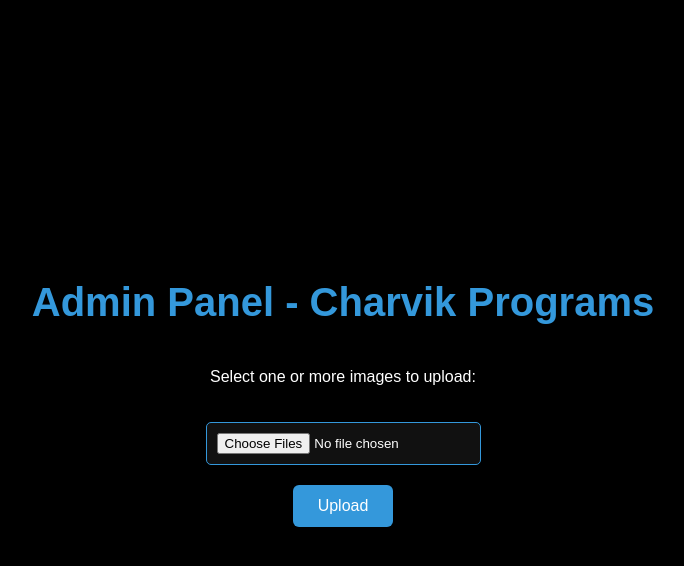
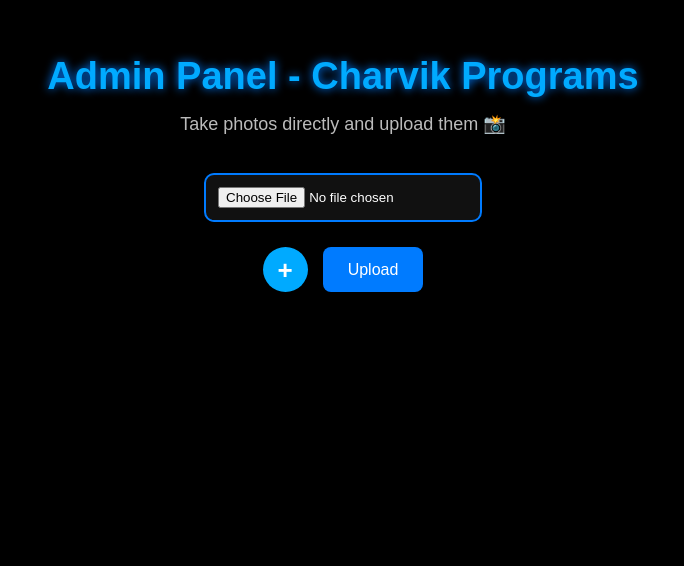
Before and after one commit to g8selfiepoint/admin-img, a website: page admin.html in a window 1280 px wide. Shown: the whole page, without its empty margins (297-981 px from the left). Drawn offline with Linux system fonts and the light colour scheme.

Commit message:
Update admin.html

```diff
--- a/admin.html
+++ b/admin.html
@@ -14,44 +14,92 @@
       display: flex;
       flex-direction: column;
       align-items: center;
-      justify-content: center;
+      justify-content: flex-start;
       min-height: 100vh;
       text-align: center;
+      padding-top: 30px;
     }
 
     h1 {
-      color: #3498db;
-      font-size: 40px;
+      color: #00aaff;
+      font-size: 38px;
+      margin-bottom: 10px;
+      text-shadow: 0 0 10px #007bff;
+    }
+
+    p {
+      font-size: 18px;
+      color: #bbb;
+      margin-top: 5px;
+    }
+
+    .input-container {
+      display: flex;
+      flex-direction: column;
+      align-items: center;
+      margin-top: 20px;
+      gap: 15px;
     }
 
     input[type="file"] {
-      margin: 20px 0;
-      padding: 10px;
-      border-radius: 5px;
+      padding: 12px;
+      border-radius: 10px;
       background: #111;
+      border: 2px solid #007bff;
       color: #fff;
-      border: 1px solid #3498db;
+      width: 250px;
+      cursor: pointer;
+    }
+
+    input[type="file"]:hover {
+      border-color: #00aaff;
+      box-shadow: 0 0 10px #00aaff;
+    }
+
+    .buttons {
+      margin-top: 25px;
+      display: flex;
+      gap: 15px;
+      justify-content: center;
     }
 
     button {
-      background-color: #3498db;
+      background-color: #007bff;
       color: white;
       border: none;
       padding: 12px 25px;
       font-size: 16px;
-      border-radius: 6px;
+      border-radius: 8px;
       cursor: pointer;
       transition: 0.3s;
     }
 
     button:hover {
-      background-color: #2980b9;
+      background-color: #00aaff;
+      box-shadow: 0 0 10px #00aaff;
+    }
+
+    .plus-btn {
+      background-color: #00aaff;
+      border-radius: 50%;
+      width: 45px;
+      height: 45px;
+      font-size: 26px;
+      font-weight: bold;
+      line-height: 1;
+      padding: 0;
+    }
+
+    .plus-btn:hover {
+      background-color: #007bff;
     }
 
     #output {
-      margin-top: 20px;
+      margin-top: 25px;
       font-size: 18px;
       color: #0f0;
+      max-width: 90%;
+      word-wrap: break-word;
     }
 
     .link-box {
@@ -67,23 +115,45 @@
 </head>
 <body>
   <h1>Admin Panel - Charvik Programs</h1>
-  <p>Select one or more images to upload:</p>
+  <p>Take photos directly and upload them 📸</p>
 
-  <input type="file" id="fileInput" multiple accept="image/*">
-  <button onclick="uploadImages()">Upload</button>
+  <div class="input-container" id="inputContainer">
+    <input type="file" accept="image/*" capture="environment">
+  </div>
+
+  <div class="buttons">
+    <button class="plus-btn" onclick="addInput()">+</button>
+    <button onclick="uploadImages()">Upload</button>
+  </div>
 
   <div id="output"></div>
 
   <script>
-    const imgbbApiKey = "13c92fea16f5a4435ebdd770bebd783a"; // 🔹 Replace this with your real ImgBB API key
+    const imgbbApiKey = "13c92fea16f5a4435ebdd770bebd783a"; // 🔹 Replace with your real ImgBB API key
 
+    // Add new camera input box
+    function addInput() {
+      const container = document.getElementById("inputContainer");
+      const input = document.createElement("input");
+      input.type = "file";
+      input.accept = "image/*";
+      input.capture = "environment"; // Forces camera mode
+      container.appendChild(input);
+    }
+
+    // Upload all captured images
     async function uploadImages() {
-      const files = document.getElementById("fileInput").files;
+      const inputs = document.querySelectorAll("#inputContainer input[type='file']");
       const output = document.getElementById("output");
       output.innerHTML = "Uploading... Please wait ⏳";
 
+      let files = [];
+      inputs.forEach(input => {
+        if (input.files.length > 0) files.push(input.files[0]);
+      });
+
       if (files.length === 0) {
-        output.innerHTML = "<span style='color:red;'>No files selected!</span>";
+        output.innerHTML = "<span style='color:red;'>No photos captured!</span>";
         return;
       }
 
@@ -101,11 +171,9 @@
           const data = await response.json();
           if (data.success) {
             uploadedLinks.push(data.data.url);
-          } else {
-            console.error("Upload failed:", data);
           }
         } catch (error) {
-          console.error("Error uploading image:", error);
+          console.error("Error uploading:", error);
         }
       }
 
@@ -138,7 +206,7 @@
           `;
         }
       } else {
-        output.innerHTML = "<span style='color:red;'>No images uploaded!</span>";
+        output.innerHTML = "<span style='color:red;'>No photos uploaded!</span>";
       }
     }
   </script>
```
